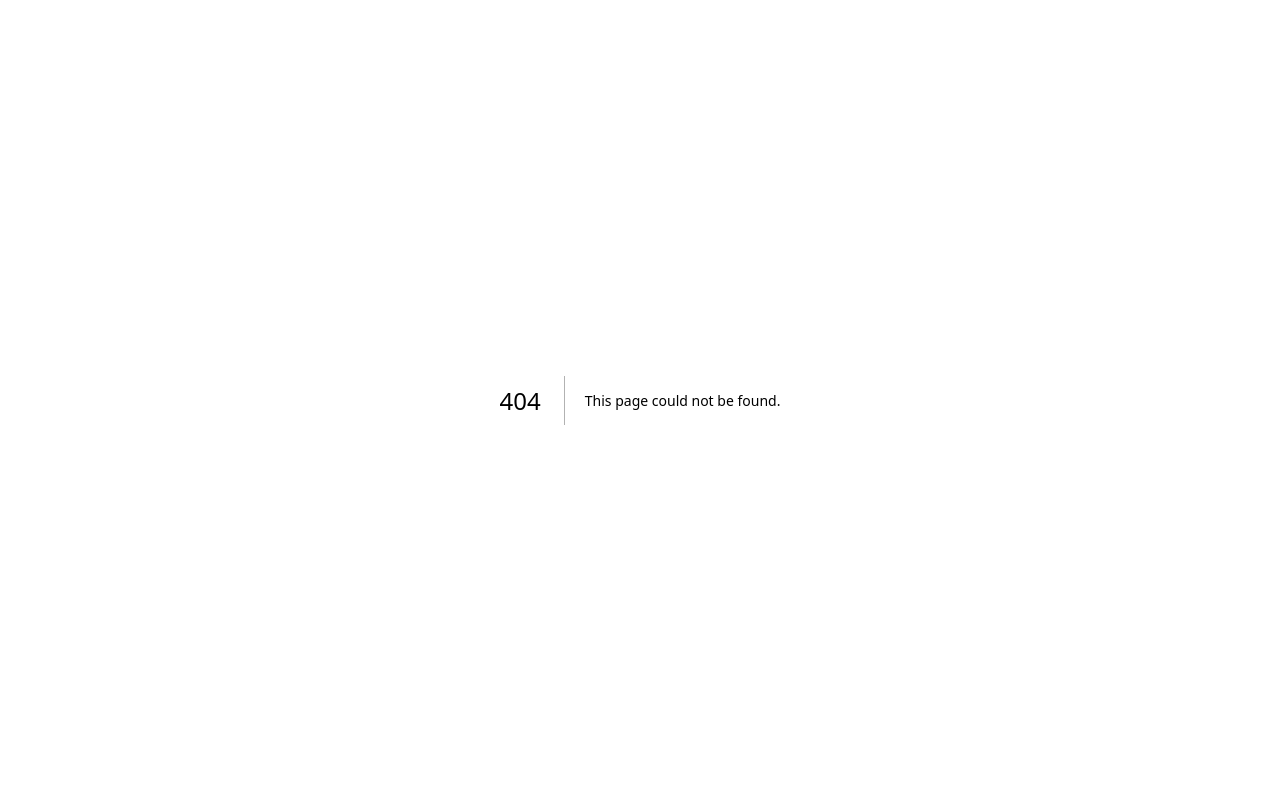
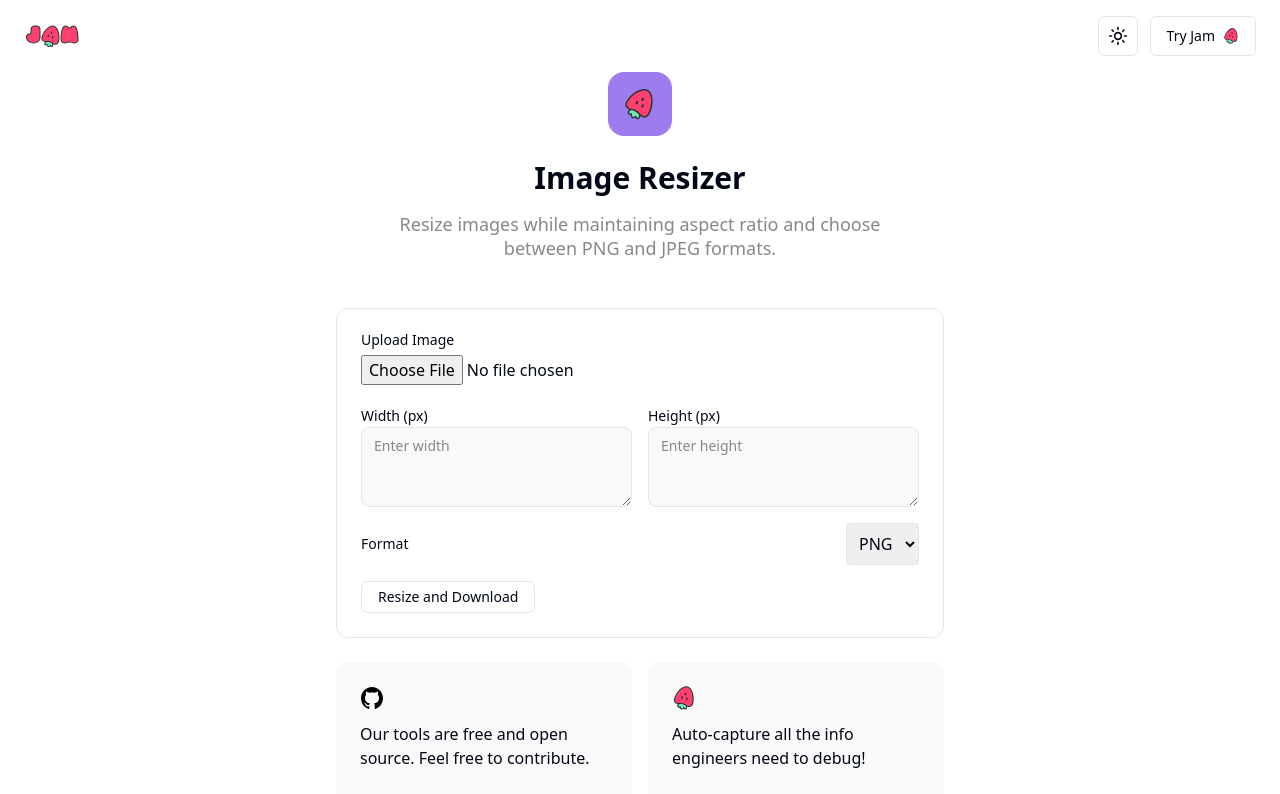
Before and after one commit to jamdotdev/jam-dev-utilities, a Next.js app: page /utilities/image-resizer in a window 1280 px wide. Before the commit this address had no page. Shown: the top 794 px of the page. Built offline with nearby package versions, Linux system fonts and the light colour scheme.

Commit message:
feat(page): implement Image Resizer page

```diff
--- /dev/null
+++ b/pages/utilities/image-resizer.tsx
@@ -0,0 +1,146 @@
+import { useCallback, useState } from "react";
+import { Textarea } from "@/components/ds/TextareaComponent";
+import PageHeader from "@/components/PageHeader";
+import { Card } from "@/components/ds/CardComponent";
+import { Button } from "@/components/ds/ButtonComponent";
+import { Label } from "@/components/ds/LabelComponent";
+import Header from "@/components/Header";
+import { CMDK } from "@/components/CMDK";
+import CallToActionGrid from "@/components/CallToActionGrid";
+import Meta from "@/components/Meta";
+import { resizeImage } from "../../components/utils/resize-image.utils";
+import ImageResizeSEO from "../../components/seo/ImageResizeSEO";
+
+export default function ImageResize() {
+  const [imageFile, setImageFile] = useState<File | null>(null);
+  const [output, setOutput] = useState<string>("");
+  const [format, setFormat] = useState<"png" | "jpeg">("png");
+  const [width, setWidth] = useState<number | undefined>(undefined);
+  const [height, setHeight] = useState<number | undefined>(undefined);
+
+  const handleFileChange = useCallback(
+    (event: React.ChangeEvent<HTMLInputElement>) => {
+      const file = event.target.files?.[0];
+      if (file) {
+        setImageFile(file);
+        const reader = new FileReader();
+        reader.onload = (e) => {
+          const img = new Image();
+          img.src = e.target?.result as string;
+          img.onload = () => {
+            resizeImage(img, width, height, format).then(setOutput);
+          };
+        };
+        reader.readAsDataURL(file);
+      }
+    },
+    [width, height, format]
+  );
+
+  const handleResize = useCallback(() => {
+    if (imageFile) {
+      const reader = new FileReader();
+      reader.onload = (e) => {
+        const img = new Image();
+        img.src = e.target?.result as string;
+        img.onload = () => {
+          resizeImage(img, width, height, format).then(setOutput);
+        };
+      };
+      reader.readAsDataURL(imageFile);
+    }
+  }, [imageFile, width, height, format]);
+
+  return (
+    <main>
+      <Meta
+        title="Image Resizer by Jam.dev | Free, Open Source & Ad-free"
+        description="Resize images online with Jam's free and open source Image Resizer. Adjust dimensions, maintain aspect ratio, and choose between PNG and JPEG formats."
+      />
+      <Header />
+      <CMDK />
+
+      <section className="container max-w-2xl mb-12">
+        <PageHeader
+          title="Image Resizer"
+          description="Resize images while maintaining aspect ratio and choose between PNG and JPEG formats."
+        />
+      </section>
+
+      <section className="container max-w-2xl mb-6">
+        <Card className="flex flex-col p-6 hover:shadow-none shadow-none rounded-xl">
+          <div>
+            <Label>Upload Image</Label>
+            <input
+              type="file"
+              accept="image/*"
+              onChange={handleFileChange}
+              className="mb-6"
+            />
+
+            <div className="flex justify-between items-center mb-2">
+              <div className="flex-1 mr-2">
+                <Label className="mb-1">Width (px)</Label>
+                <Textarea
+                  rows={1}
+                  placeholder="Enter width"
+                  onChange={(e) => setWidth(parseInt(e.target.value))}
+                  className="mb-2"
+                />
+              </div>
+              <div className="flex-1 ml-2">
+                <Label className="mb-1">Height (px)</Label>
+                <Textarea
+                  rows={1}
+                  placeholder="Enter height"
+                  onChange={(e) => setHeight(parseInt(e.target.value))}
+                  className="mb-2"
+                />
+              </div>
+            </div>
+
+            <div className="flex justify-between items-center mb-4">
+              <Label className="mb-0">Format</Label>
+              <select
+                value={format}
+                onChange={(e) => setFormat(e.target.value as "png" | "jpeg")}
+                className="border rounded p-2"
+              >
+                <option value="png">PNG</option>
+                <option value="jpeg">JPEG</option>
+              </select>
+            </div>
+
+            <Button variant="outline" onClick={handleResize}>
+              Resize and Download
+            </Button>
+
+            {output && (
+              <div className="mt-6">
+                <Label>Resized Image</Label>
+                <img
+                  src={output}
+                  alt="Resized output"
+                  className="w-full h-auto mb-4"
+                />
+                <a
+                  href={output}
+                  download={`resized-image.${format}`}
+                  className="text-blue-500"
+                >
+                  Download Image
+                </a>
+              </div>
+            )}
+          </div>
+        </Card>
+      </section>
+
+      <CallToActionGrid />
+
+      <section className="container max-w-2xl">
+        <ImageResizeSEO />
+      </section>
+    </main>
+  );
+}
```
